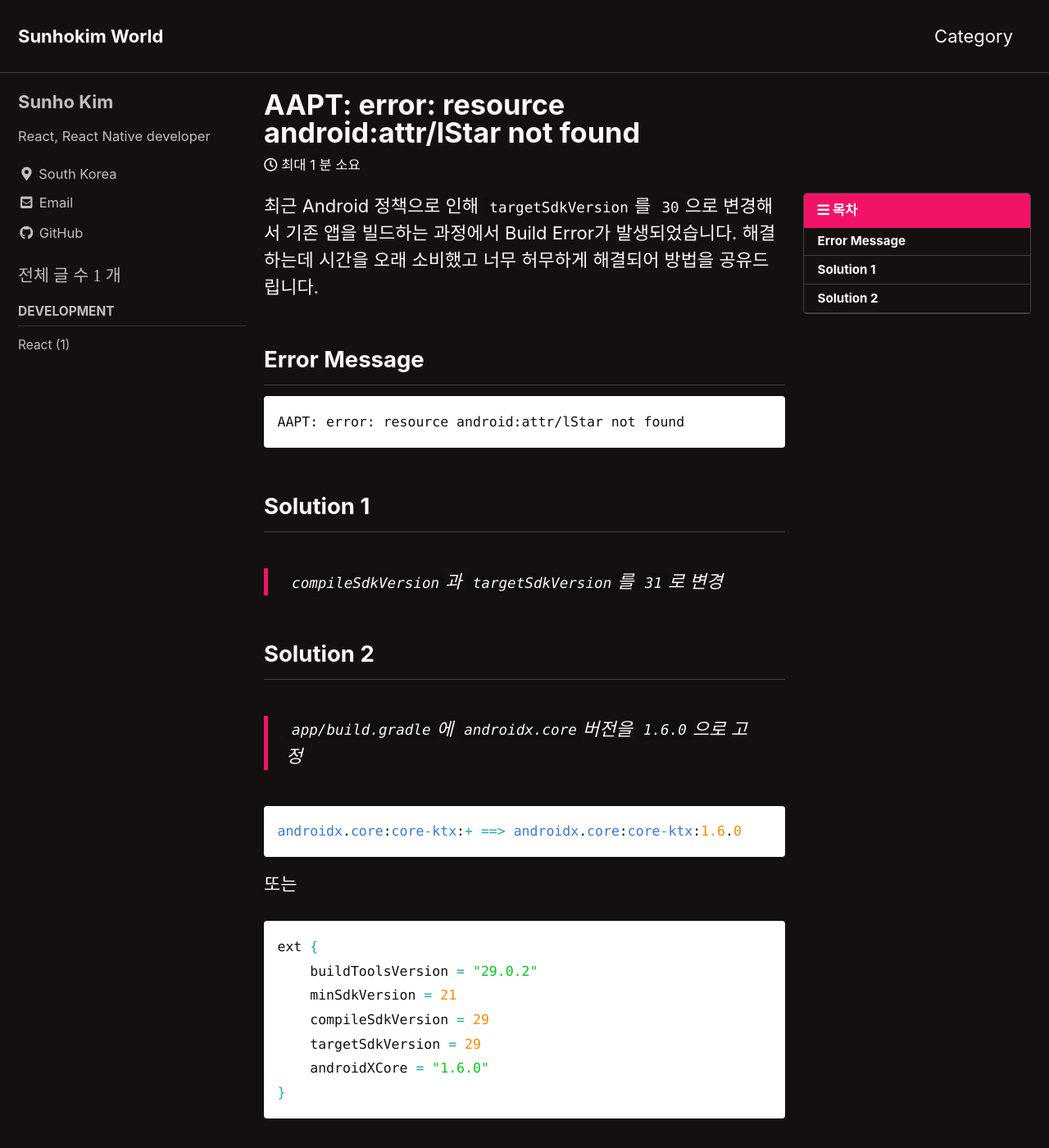
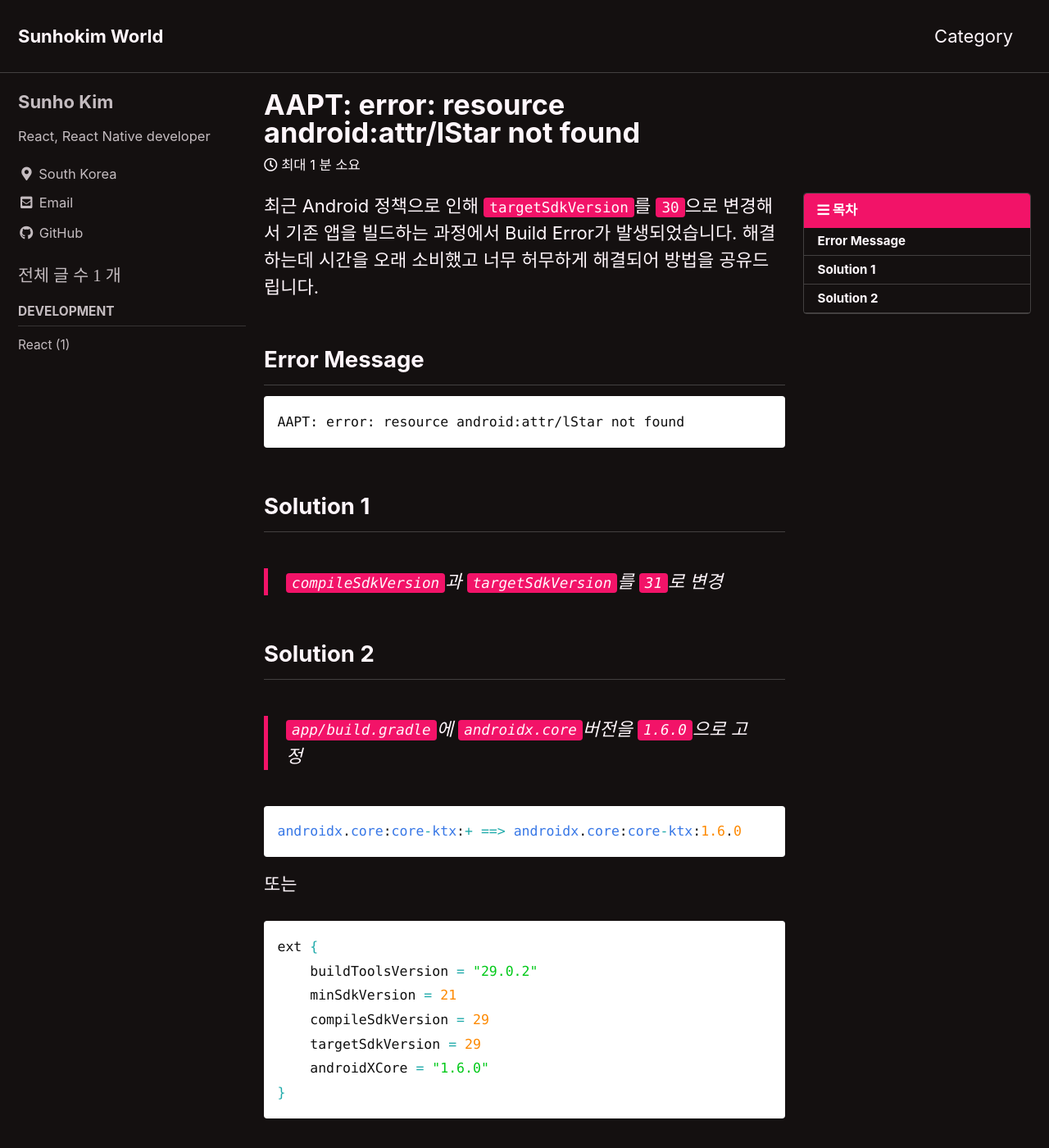
Before and after one commit to supersunho/supersunho.github.io, a Jekyll site: the page built from _posts/2021-11-30-AAPT-Build-Error-Fix.md, in a window 1280 px wide and 1400 px high. Shown: the whole window at 82% size. Built offline with Jekyll 4.4.1, drawn with Linux system fonts in a browser that asks for light colours; cached includes are drawn as plain includes; comment, search, counter and statistics services are not loaded.

Commit message:
css 수정

```diff
--- a/_sass/minimal-mistakes/_base.scss
+++ b/_sass/minimal-mistakes/_base.scss
@@ -168,7 +168,8 @@ td > code {
   padding-top: 0.1rem;
   padding-bottom: 0.1rem;
   font-size: 0.8em;
-  background: $code-background-color;
+  // background: $code-background-color;
+  background: #f21368;
   border-radius: $border-radius;
 
   &:before,
```
